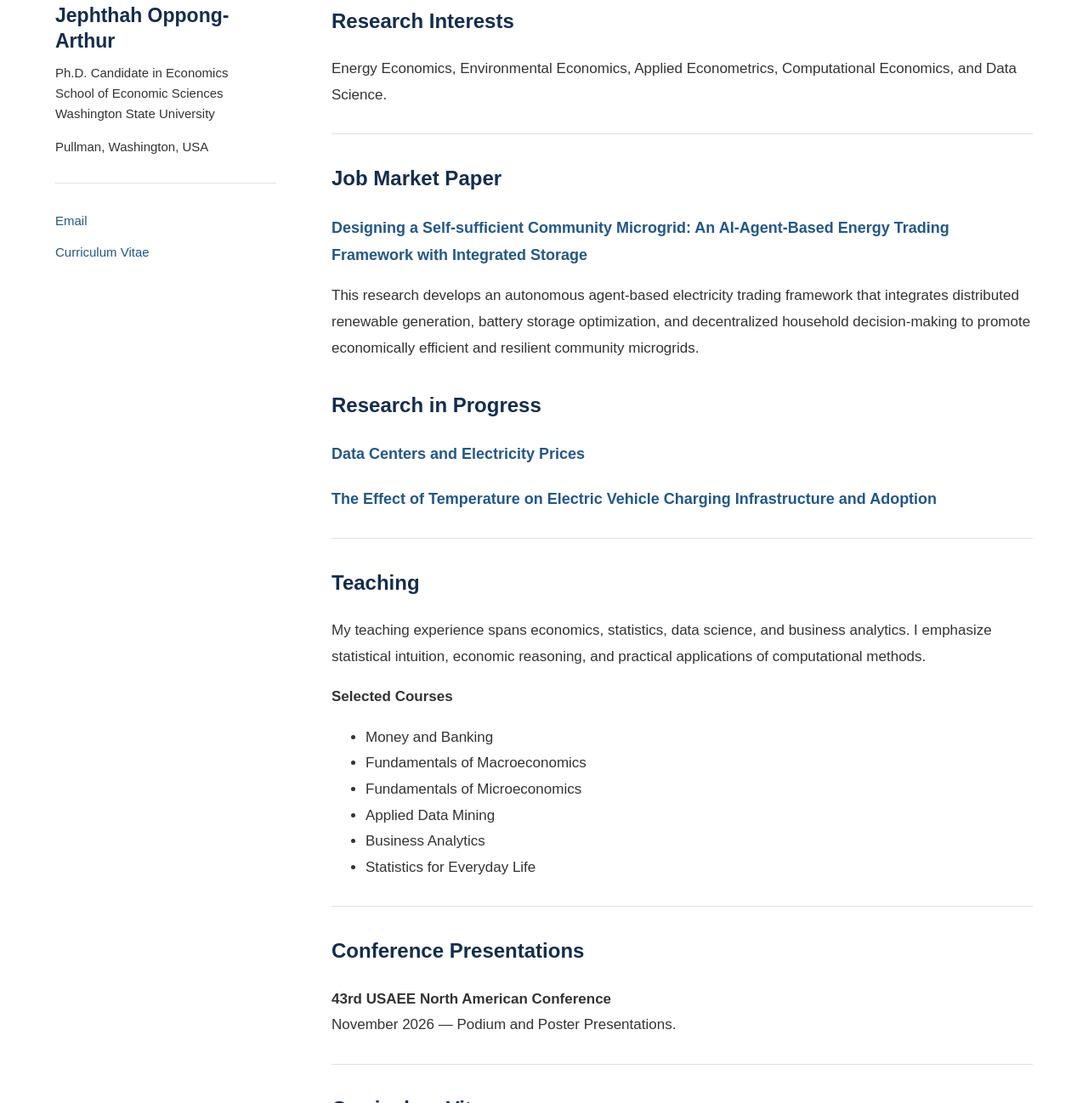
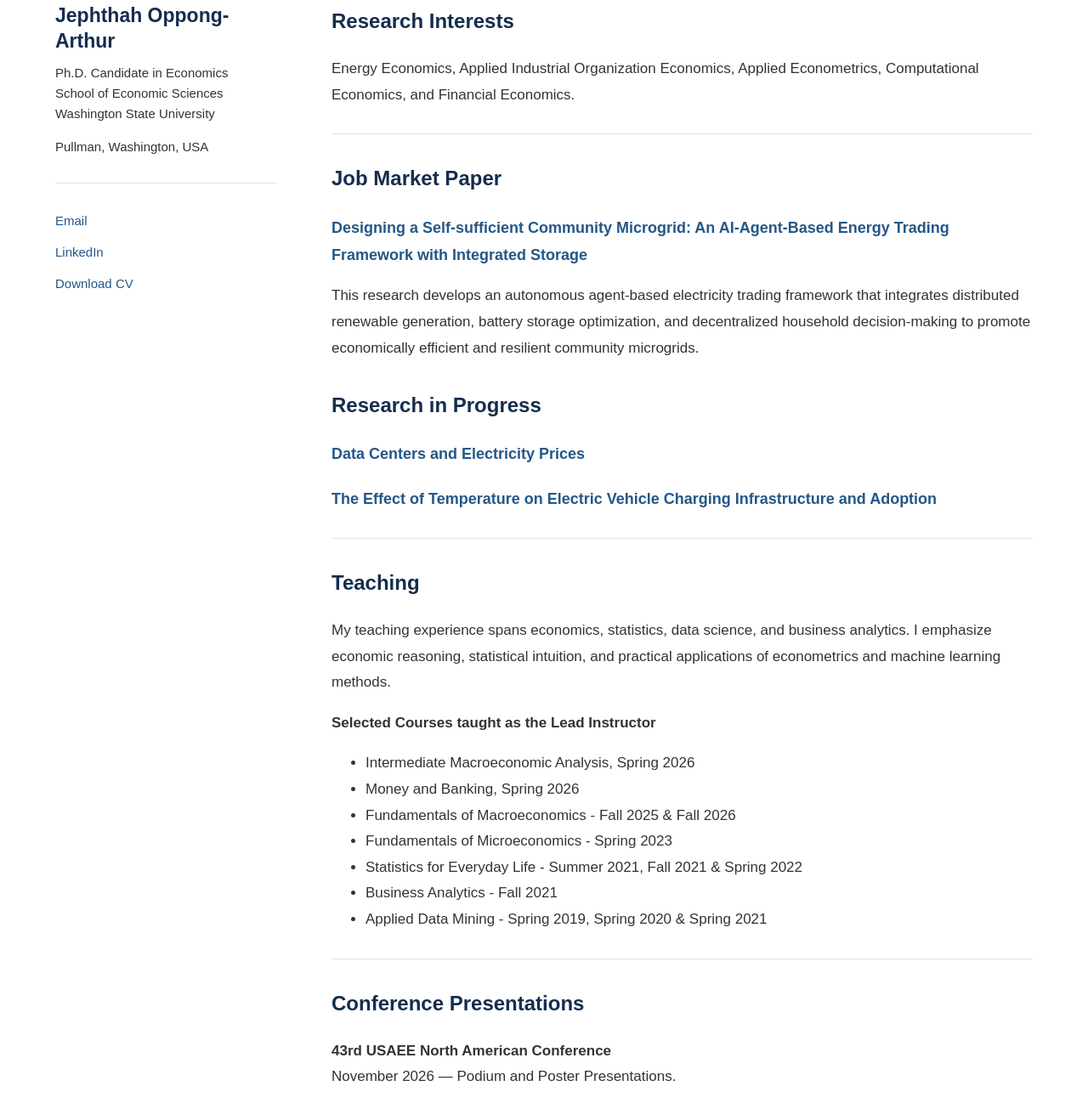
Before and after one commit to jephoppong-arthur/jephoppong-arthur.github.io, a plain HTML site: page index.html in a window 1280 px wide. Shown: the part 419-1717 px from the top of the page at 85% size. Drawn offline with Linux system fonts and the light colour scheme.

Commit message:
Revise profile details and teaching information
Updated title and enhanced profile links. Modified research interests and teaching experience descriptions.

```diff
--- a/index.html
+++ b/index.html
@@ -4,7 +4,7 @@
     <meta charset="UTF-8">
     <meta name="viewport" content="width=device-width, initial-scale=1.0">
 
-    <title>Jephthah Oppong-Arthur | Economist</title>
+    <title>Jephthah Oppong-Arthur | Energy and Financial Economist</title>
 
     <style>
         * {
@@ -220,8 +220,21 @@
         <hr>
 
         <div class="profile-links">
-            <a href="#contact">Email</a>
-            <a href="#cv">Curriculum Vitae</a>
+
+        <a href="mailto:j.oppong-arthur@wsu.edu">
+        Email
+        </a>
+
+        <a href="https://www.linkedin.com/in/jephthah-oppong-arthur-34a053156/"
+           target="_blank"
+           rel="noopener noreferrer">
+            LinkedIn
+        </a>
+
+        <a href="files/CV.pdf" target="_blank">
+            Download CV
+        </a>
+
         </div>
 
     </aside>
@@ -243,7 +256,7 @@
             </p>
 
             <p>
-                My research integrates economic theory,
+                My research integrates microeconomic theory,
                 applied econometrics, artificial intelligence,
                 and mathematical optimization to address
                 challenges in energy markets and the
@@ -254,9 +267,9 @@
             <h2>Research Interests</h2>
 
             <p>
-                Energy Economics, Environmental Economics,
+                Energy Economics, Applied Industrial Organization Economics,
                 Applied Econometrics, Computational Economics,
-                and Data Science.
+                and Financial Economics.
             </p>
 
         </section>
@@ -311,22 +324,22 @@
             <h2>Teaching</h2>
 
             <p>
-                My teaching experience spans economics,
-                statistics, data science, and business analytics.
-                I emphasize statistical intuition, economic
-                reasoning, and practical applications of
-                computational methods.
+                My teaching experience spans economics, statistics, data science, and business analytics.
+                I emphasize economic reasoning, statistical intuition, and practical applications of
+                econometrics and machine learning methods.
             </p>
 
-            <strong>Selected Courses</strong>
+            <strong>Selected Courses taught as the Lead Instructor</strong>
 
             <ul>
-                <li>Money and Banking</li>
-                <li>Fundamentals of Macroeconomics</li>
-                <li>Fundamentals of Microeconomics</li>
-                <li>Applied Data Mining</li>
-                <li>Business Analytics</li>
-                <li>Statistics for Everyday Life</li>
+                <li>Intermediate Macroeconomic Analysis, Spring 2026</li>
+                <li>Money and Banking, Spring 2026</li>
+                <li>Fundamentals of Macroeconomics - Fall 2025 & Fall 2026</li>
+                <li>Fundamentals of Microeconomics - Spring 2023 </li>
+                <li>Statistics for Everyday Life - Summer 2021, Fall 2021 & Spring 2022 </li>
+                <li>Business Analytics - Fall 2021 </li>
+                <li>Applied Data Mining - Spring 2019, Spring 2020 & Spring 2021</li>
+
             </ul>
 
         </section>
```
